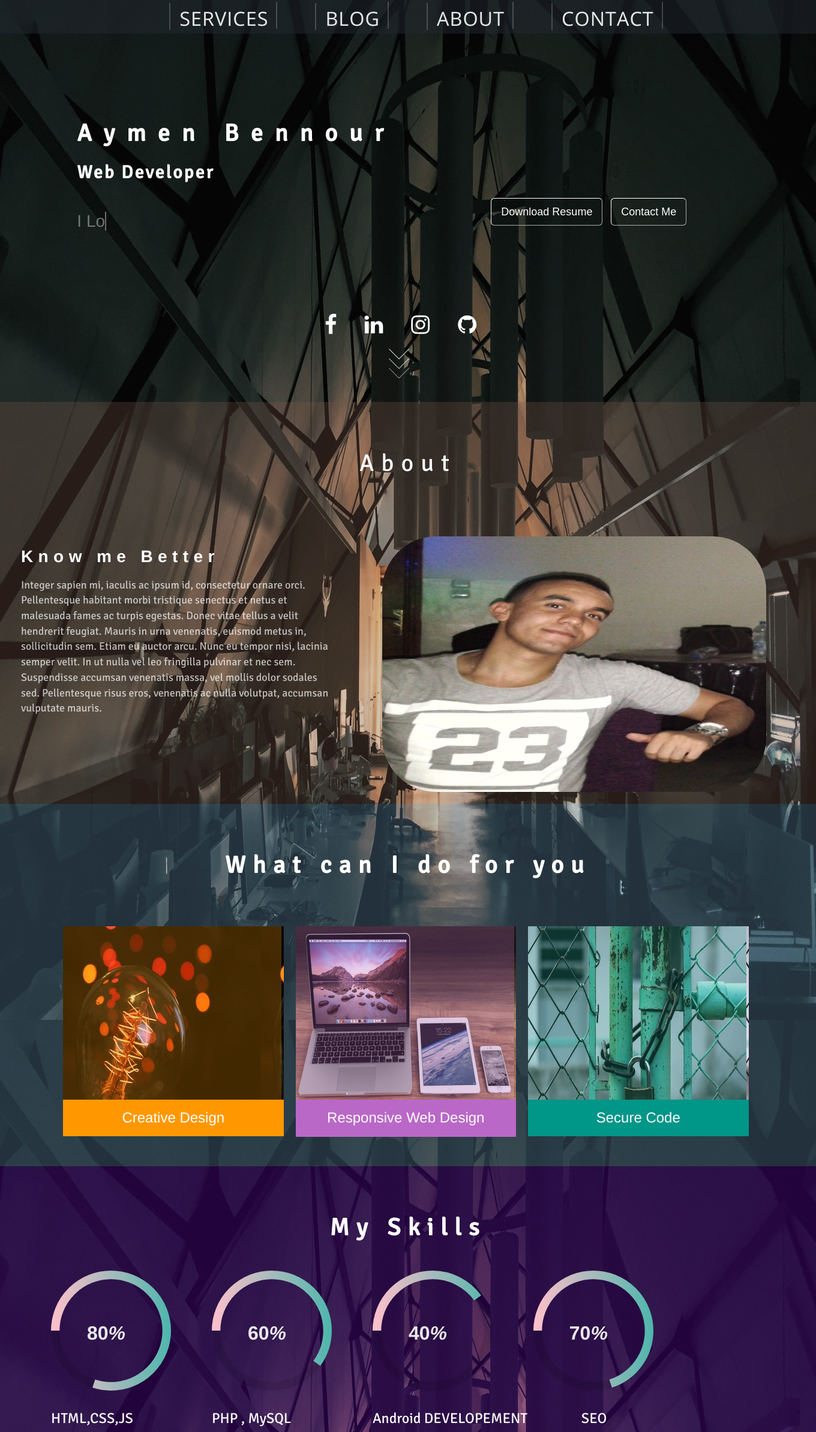
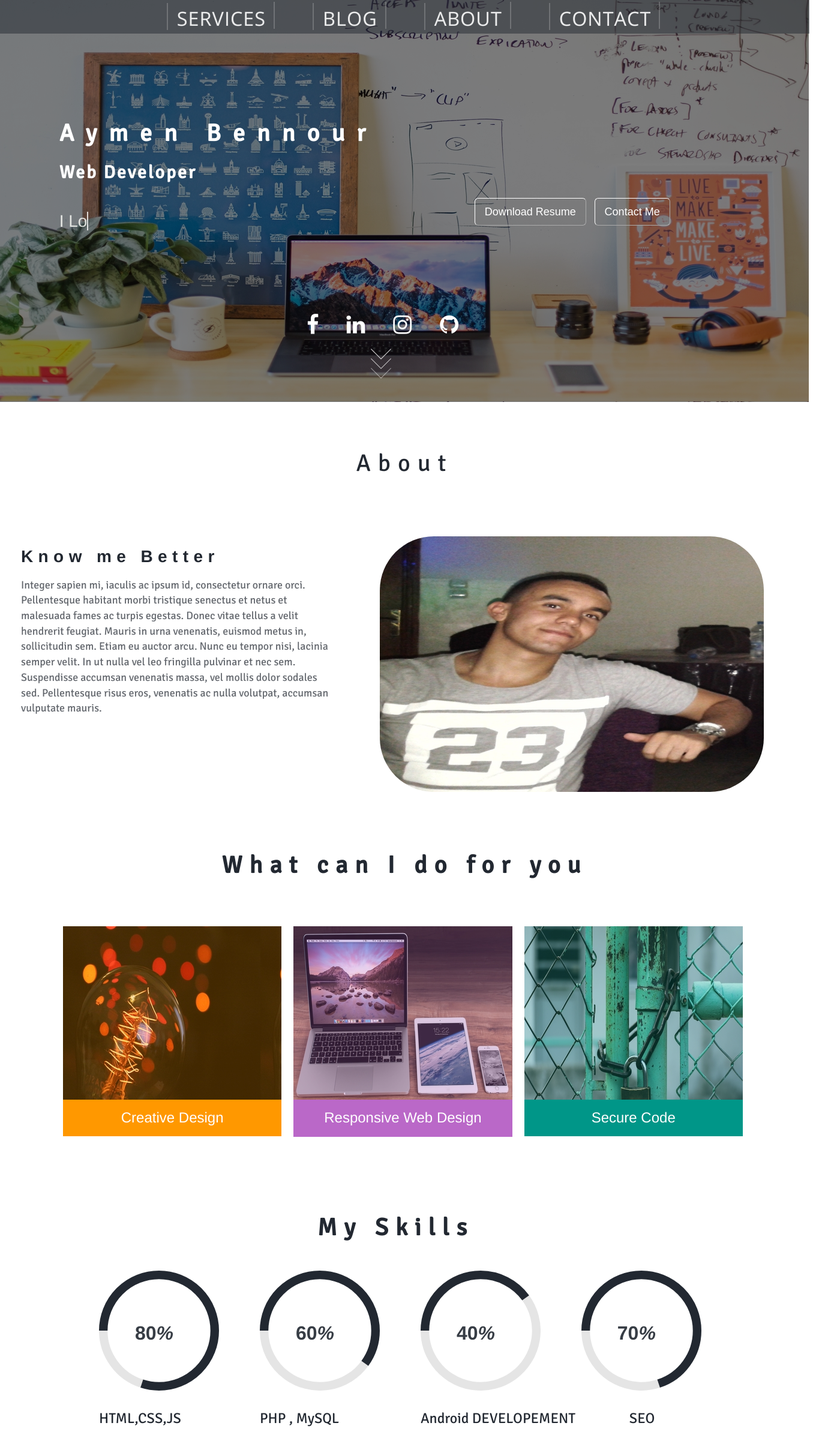
Before and after one commit to aymen7/portfolio, a PHP site: page /home.php in a window 1360 px wide. Shown: the whole page at 60% size. Run offline with PHP 8.4, Linux system fonts and the light colour scheme.

Commit message:
the header pic
1-delete the body background pic
2-give the header it's own background pic
3-fix the width of the divs to make it the size of the windows

```diff
--- a/css/home_style.css
+++ b/css/home_style.css
@@ -1,7 +1,9 @@
 body{
 
-    background-image: url(../images/rsz_jan-henckens-311341.jpg);
+    /*background-image: url(../images/rsz_jan-henckens-311341.jpg);*/
     color: white;
+    width: 1349px;
+
 
 }
 .col-md-3-5 {
@@ -15,7 +17,12 @@ body{
 /*-----------------------------------------------header-------------------------------------------------------------*/
 header{
     margin-bottom: 0px;
+   width: 1363px;
+    background-image: url(../images/rsz_mia-baker-322558.jpg);
 
+}
+#header-background{
+    background-color: rgba(0,0,0,0.5);
 }
 #nav-row{
     margin-top: 0px;
@@ -28,12 +35,14 @@ header{
     /*background-image: url(../images/rsz_oskar-yildiz-110060.jpg);*/
     margin-top: 0px;
     margin-bottom: 0px;
+    width: 1364px;
 }
 .navbar-default{
   /*background-color: rgba(18,0,94,0);*/
     background-color: rgba(34,40,49,0.5)!important;
   border-color: rgba(250,250,250,0);
     margin-bottom: 0px;
+    width: 1349px;
 
 }
 .navbar-default .navbar-header >a {
@@ -76,15 +85,17 @@ header{
 #banner-header h1{
     font-size: 40px;
     letter-spacing: 0.5em;
+    /*color: rgba(255,152,0,1);*/
 }
 #banner-header h2{
     letter-spacing: 0.1em;
+    /*color: rgba(255,152,0,1);*/
 }
 .typewrite{
-    color: rgba(255,255,255,0.4);
+    color: rgba(255,255,255,0.8);
 }
 .typewrite span{
-    color:rgba(255,255,250,0.4);
+    color:rgba(255,255,250,0.8);
 }
 #banner-btn-div{
     margin-top: 330px;
@@ -96,7 +107,7 @@ header{
     background-color: rgba(245,0,87,0) !important;
 }
 #banner-btn-div .btn-default:hover{
-    background-color: rgba(81,1,144,1) !important;
+    background-color: #1DA1F2 !important;
     color: rgba(255,255,255,1);
     border-color: rgba(255,255,255,1);
 }
@@ -223,15 +234,16 @@ button:focus,button:active {
     margin: auto;
 }
 #main-div{
-    background-image: url(../images/rsz_jan-henckens-311341.jpg);
+   background-image: url(../images/rsz_jan-henckens-311341.jpg);
 
 }
 
 /*--------------------------------About------------------*/
 #about-div{
-    background-color: rgba(121,85,72,0.3);
+    /*background-color: rgba(121,85,72,0.3);*/
+      background-color: rgba(255,255,255,1);
     margin-top: 0px;
-    color: rgba(255,255,255,1);
+    color:  #222831;
     padding-bottom: 20px;
 
 }
@@ -241,7 +253,7 @@ button:focus,button:active {
     font-size: 40px;
     letter-spacing: 0.3em;
     text-align: center;
-    color:  rgba(255,255,255,1);
+
     margin-top: 80px;
     margin-bottom: 80px;
 }
@@ -269,7 +281,9 @@ button:focus,button:active {
 
 /*------------------services-----------*/
 #services-div{
-    background-color: rgba(81,116,144,0.4)	;
+    /*background-color: rgba(81,116,144,0.4)	;*/
+    background-color: rgba(255,255,255,1);
+    color: #222831;
 }
 #fix-position{
     float: none;
@@ -283,7 +297,6 @@ button:focus,button:active {
     font-size: 40px;
     letter-spacing: 0.3em;
     text-align: center;
-    color:  rgba(255,255,255,1);
     margin-top: 80px;
     margin-bottom: 80px;
 }
@@ -380,23 +393,28 @@ button:focus,button:active {
     top: 5px;
 }
 /*------------------skills------------*/
-#skills-div{
-    background-color: rgba(81,1,144,0.4);
+#skills-div,#skills-div{
+    /*background-color: rgba(81,1,144,0.4);*/
+    background-color: rgba(255,255,255,1);
+    color: #222831;
+    width: 1363px;
+}
+
+#skills-div-title{
+    width: 1349px;
 
 }
-
 #skills-div-title h1{
     font-family: 'Signika', sans-serif;
     font-size: 40px;
     letter-spacing: 0.3em;
     text-align: center;
-    color:  rgba(255,255,255,1);
     margin-top: 80px;
     margin-bottom: 50px;
 }
 #circles-fix-position{
     float: none;
-    margin-left: 70px;
+    margin-left: 150px;
 }
 .circle-groups{
     display: inline-block;
--- a/js_files/js_home.js
+++ b/js_files/js_home.js
@@ -73,7 +73,7 @@ $(document).ready(function () {
             // INJECT CSS
             var css = document.createElement("style");
             css.type = "text/css";
-            css.innerHTML = ".typewrite > .wrap { border-right: 0.08em solid rgba(255,255,255,0.4)}";
+            css.innerHTML = ".typewrite > .wrap { border-right: 0.08em solid rgba(255,255,255,0.8)}";
             document.body.appendChild(css);
 
 
@@ -177,7 +177,7 @@ $(window).scroll(function () {
         value: 0.8,
         size: 200,
         fill: {
-            gradient: ["pink", "#4DB6AC"]
+            gradient: ["#222831", "#222831"]
         }
     }).on('circle-animation-progress', function(event, progress) {
         $(this).find('strong').html(80+ '<i>%</i>');
@@ -187,7 +187,7 @@ $(window).scroll(function () {
         value: 0.6,
         size: 200,
         fill: {
-            gradient: ["pink", "#4DB6AC"]
+            gradient: ["#222831", "#222831"]
         }
     }).on('circle-animation-progress', function(event, progress) {
         $(this).find('strong').html(60+ '<i>%</i>');
@@ -197,7 +197,7 @@ $(window).scroll(function () {
         value: 0.4,
         size: 200,
         fill: {
-            gradient: ["pink", "#4DB6AC"]
+            gradient: ["#222831", "#222831"]
         }
     }).on('circle-animation-progress', function(event, progress) {
         $(this).find('strong').html(40+ '<i>%</i>');
@@ -207,7 +207,7 @@ $(window).scroll(function () {
         value: 0.7,
         size: 200,
         fill: {
-            gradient: ["pink", "#4DB6AC"]
+            gradient: ["#222831", "#222831"]
         }
     }).on('circle-animation-progress', function(event, progress) {
         $(this).find('strong').html(70+ '<i>%</i>');
--- a/php/about.php
+++ b/php/about.php
@@ -11,6 +11,9 @@
                     dolor sodales sed. Pellentesque risus eros, venenatis ac nulla volutpat, accumsan vulputate mauris.</p>
 
             </div><!--end of the text div -->
+
+
+
             <div id="photo-div" class="col-md-5 col-lg-5 col-lg-offset-1 col-md-offset-1 container-fluid animated slideInUp">
 
 
--- a/php/header.php
+++ b/php/header.php
@@ -1,5 +1,5 @@
-<header class="container-fluid">
-
+<header class="container-fluid row">
+    <div class="row" id="header-background">
     <div class="row" id="nav-row">
 
         <nav class="navbar navbar-default navbar-fixed-top col-lg-offset-0 col-md-offset-0 cl-effect-14 row">
@@ -92,6 +92,6 @@
         </section>
 
     </div><!-- end of the info row-->
+    </div>
 
-
-</header><!-- end of the banner title row-->
+</header>
```
Also changed, not shown: images/jeremy-bishop-211453.jpg (added), images/mia-baker-322558.jpg (added), images/rsz_jeremy-bishop-211453.jpg (added), images/rsz_mia-baker-322558.jpg (added).
